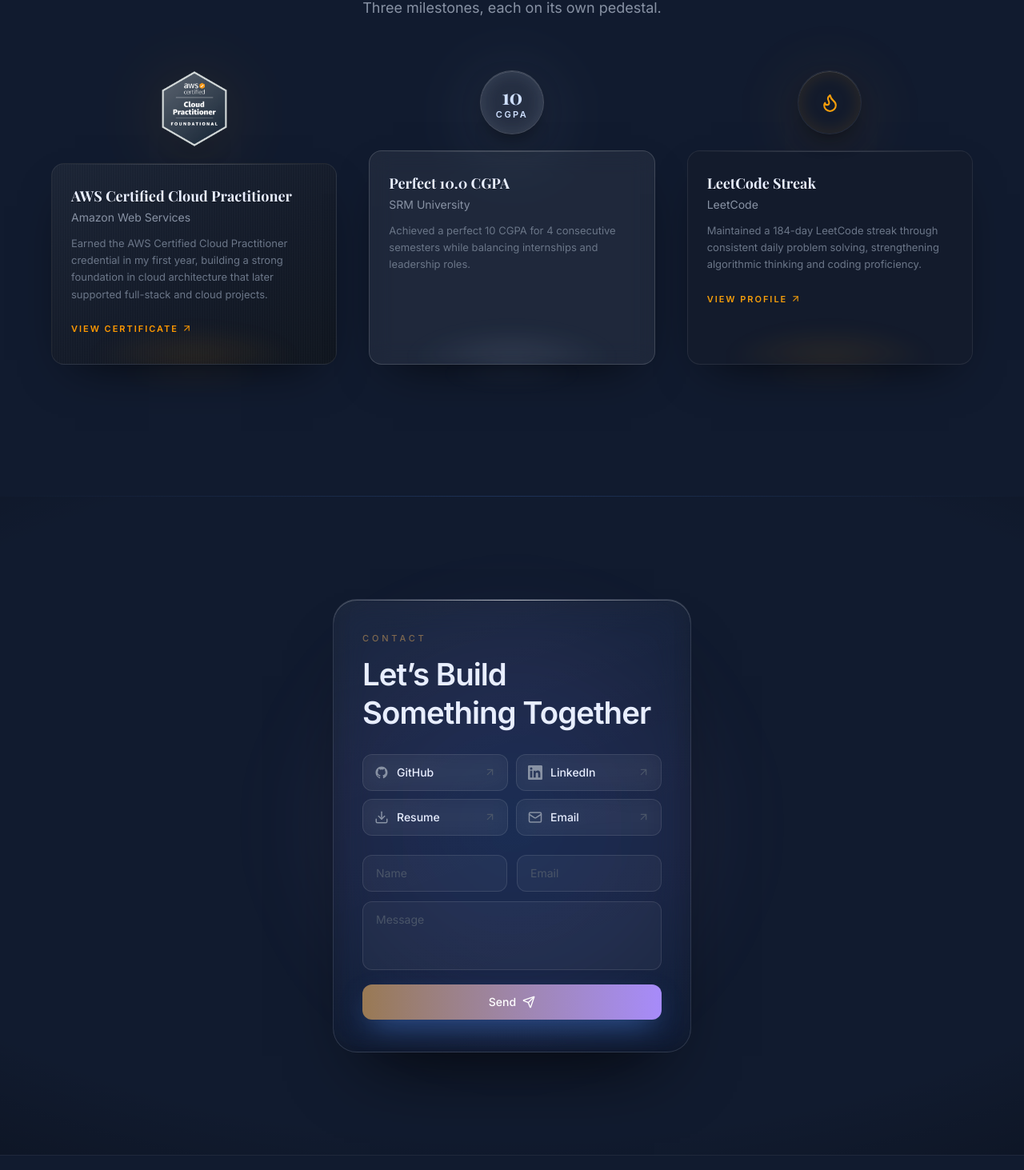
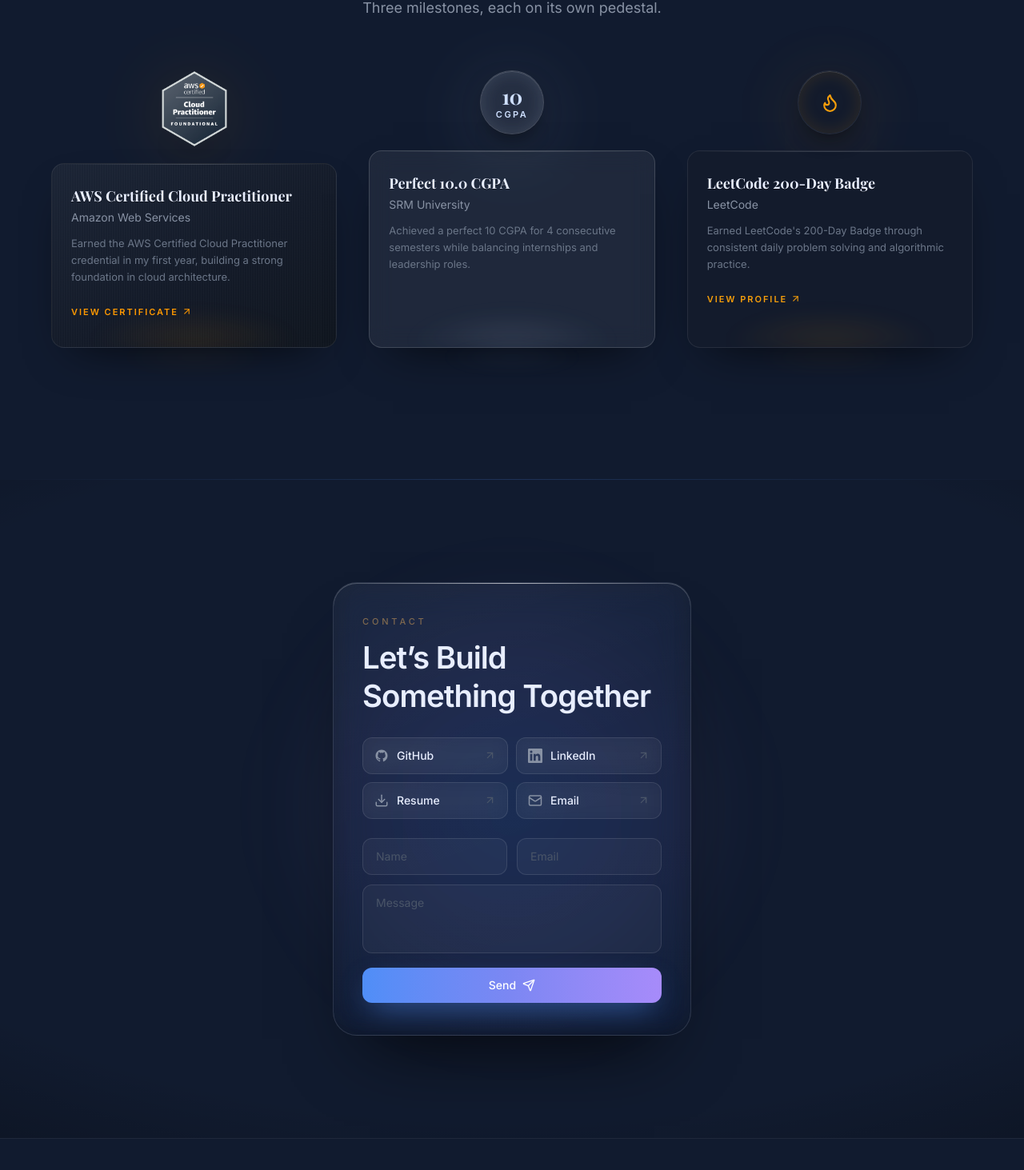
Before and after one commit to 25-coder-ai/Portfolio-New, a Next.js app: page / in a window 1280 px wide. Shown: the part 8688-10151 px from the top of the page at 80% size. Built offline with nearby package versions, Linux system fonts and the light colour scheme; no server answers; a web font is replaced by a local one.

Commit message:
changed the achievements section

```diff
--- a/src/components/achievements/GalleryModal.tsx
+++ b/src/components/achievements/GalleryModal.tsx
@@ -164,7 +164,7 @@
               className="mt-6 inline-flex items-center gap-2 rounded-xl px-5 py-2.5 text-sm font-semibold transition-transform hover:scale-[1.02]"
               style={{
                 background: achievement.color,
-                color: "#111B2F",
+                color: "#997953",
                 boxShadow: `0 8px 24px ${achievement.color}33`,
               }}
             >
--- a/src/components/contact/ContactSection.tsx
+++ b/src/components/contact/ContactSection.tsx
@@ -318,7 +318,7 @@
         type="submit"
         whileHover={{ scale: 1.015, y: -1 }}
         whileTap={{ scale: 0.97 }}
-        className="flex w-full items-center justify-center gap-2 rounded-xl bg-gradient-to-r from-[#997953] to-[#A78BFA] px-5 py-3 text-sm font-medium text-white shadow-[0_14px_36px_-12px_rgba(79,142,247,0.7)] transition-shadow duration-300 hover:shadow-[0_18px_46px_-10px_rgba(79,142,247,0.85)]"
+        className="flex w-full items-center justify-center gap-2 rounded-xl bg-gradient-to-r from-[#4F8EF7] via-[#7C87F3] to-[#A78BFA] px-5 py-3 text-sm font-medium text-white shadow-[0_14px_36px_-12px_rgba(79,142,247,0.7)] transition-shadow duration-300 hover:shadow-[0_18px_46px_-10px_rgba(79,142,247,0.85)]"
       >
         {sent ? "Opening your mail…" : "Send"}
         <Send size={16} />
--- a/src/data/achievements.ts
+++ b/src/data/achievements.ts
@@ -13,7 +13,7 @@
     type: "certificate",
     date: "2025-07",
     description:
-      "Earned the AWS Certified Cloud Practitioner credential in my first year, building a strong foundation in cloud architecture that later supported full-stack and cloud projects.",
+      "Earned the AWS Certified Cloud Practitioner credential in my first year, building a strong foundation in cloud architecture.",
     credentialUrl: "https://www.credly.com/users/dakshithaa-venkatesan",
     skills: ["AWS Core Services", "Cloud Security", "Cost Optimization"],
     notes: "Foundation for hands-on work with S3, EC2 and IAM across later projects.",
@@ -33,12 +33,12 @@
   },
   {
     id: "ach-leetcode",
-    title: "LeetCode Streak",
+    title: "LeetCode 200-Day Badge",
     issuer: "LeetCode",
     type: "competition",
     date: "2026-07",
     description:
-      "Maintained a 184-day LeetCode streak through consistent daily problem solving, strengthening algorithmic thinking and coding proficiency.",
+      "Earned LeetCode's 200-Day Badge through consistent daily problem solving and algorithmic practice.",
       credentialUrl: "https://leetcode.com/u/Dakshithaa/",
     skills: ["Data Structures", "Algorithms", "Problem Solving"],
     notes: "Consistent daily practice across arrays, graphs, and dynamic programming.",
--- a/src/lib/utils.ts
+++ b/src/lib/utils.ts
@@ -36,5 +36,5 @@
   const g = parseInt(hexColor.slice(3, 5), 16);
   const b = parseInt(hexColor.slice(5, 7), 16);
   const luminance = (0.299 * r + 0.587 * g + 0.114 * b) / 255;
-  return luminance > 0.5 ? "#111B2F" : "#E8EEFF";
+  return luminance > 0.5 ? "#997953" : "#E8EEFF";
 }
```
Also changed, not shown: 2 other files (tests, documents, lock files or other folders).
